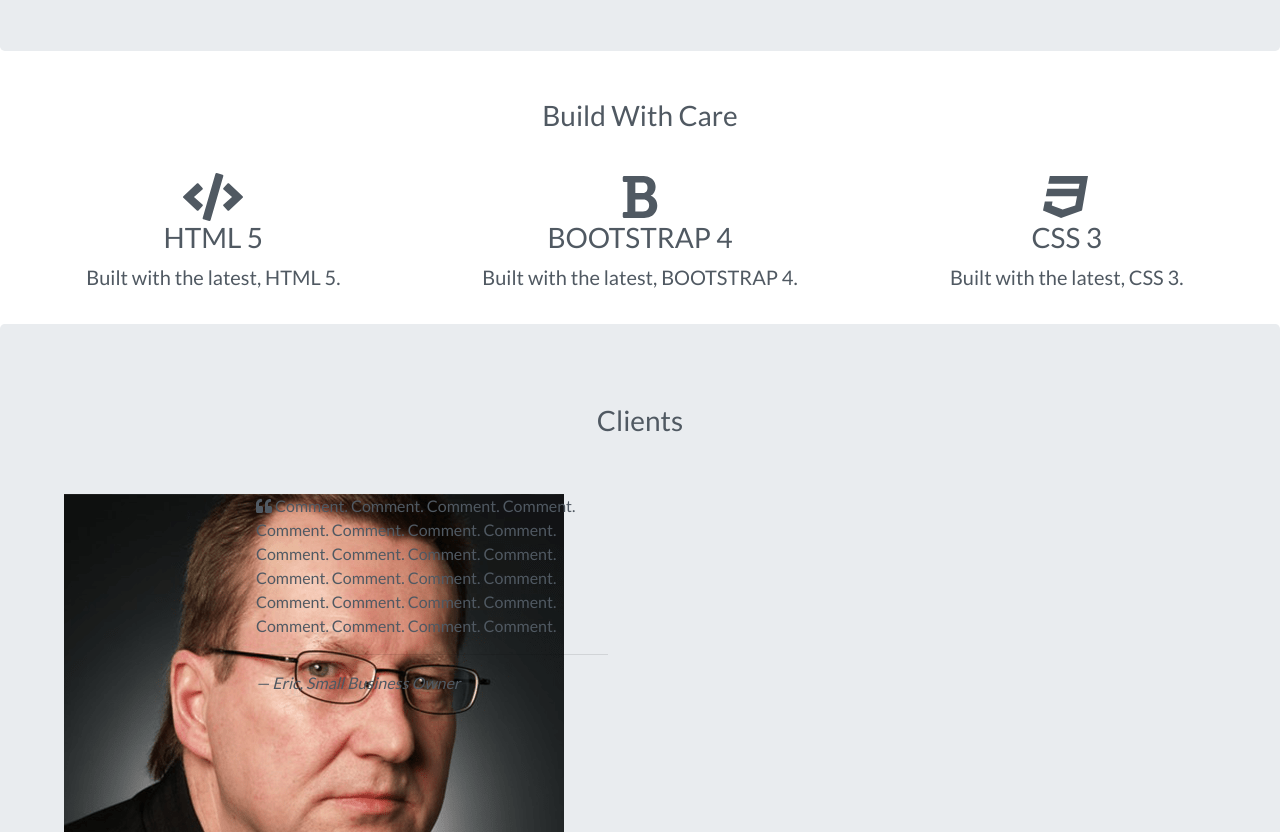
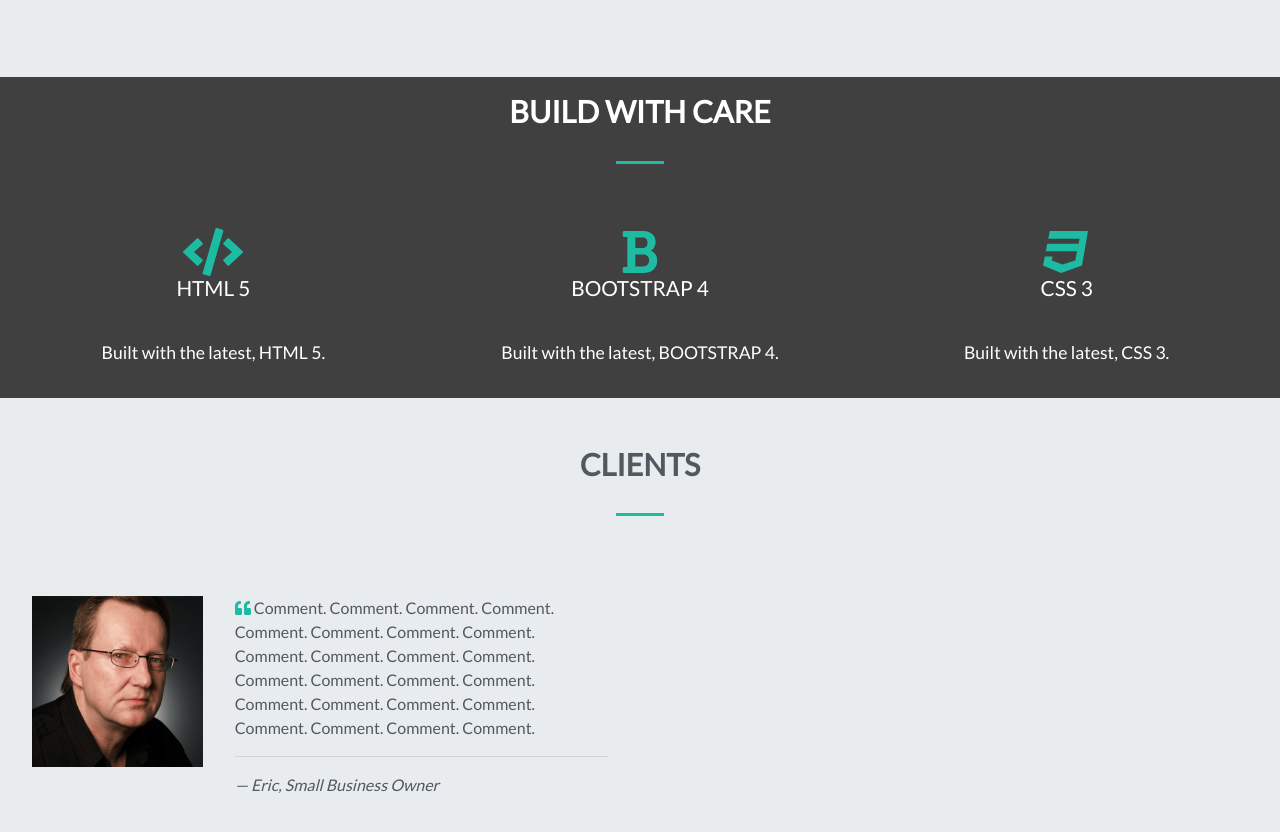
Before and after one commit to Gajux29/bootstrap_lp_challenge_2nd, a plain HTML site: page index.html in a window 1280 px wide. Shown: the part 1552-2384 px from the top of the page. Drawn offline with Linux system fonts and the light colour scheme.

Commit message:
add style(feature section)

```diff
--- a/style.css
+++ b/style.css
@@ -5,6 +5,15 @@ overflow-x: hidden;
   font-family: 'Lato', sans-serif;
   color: #505962;
 }
+
+.offset:before {
+  display: block;
+  content: "";
+  height: 4rem;
+  margin-top: -4rem;
+}
+
+
 
 /* --- Navigation --- */
 .navbar {
@@ -97,6 +106,66 @@ padding-bottom: 1.6rem;
   color: white;
 }
 
+/* Features Sectio */
+.jumbotron {
+  margin-bottom: 0;
+  padding: 2rem 0 3.5rem;
+  border-radius: 0;
+}
+
+h3.heading {
+  font-size: 1.9rem;
+  font-weight: 700;
+  text-transform: uppercase;
+  margin-bottom: 1.9rem;
+}
+
+.heading-underline {
+  width: 3rem;
+  height: 0.2rem;
+  background-color: #1ebba3;
+  margin: 0 auto 2rem;
+}
+
+.svg-inline--fa {
+  color: #1ebba3;
+}
+
+
+.feature h3 {
+  font-size: 1.3rem;
+  text-transform: uppercase;
+  padding-bottom: .4rem;
+}
+
+.feature p {
+  font-size: 1.1rem;
+}
+
+/* Resources Section */
+.fixed {
+  background-image: url(img/apple.png);
+  z-index: -1;
+}
+
+.dark {
+  background-color: rgba(0,0,0,0.75);
+  color:white;
+}
+
+.fixed-background h3 {
+  margin-bottom: 2rem;
+}
+
+.fixed-background p {
+  margin-top: 1.5rem;
+}
+
+/* Client Section */
+.clients img {
+  width: 100%;
+}
+
 
 /*============ BOOTSTRAP BREAK POINTS:
 
```
